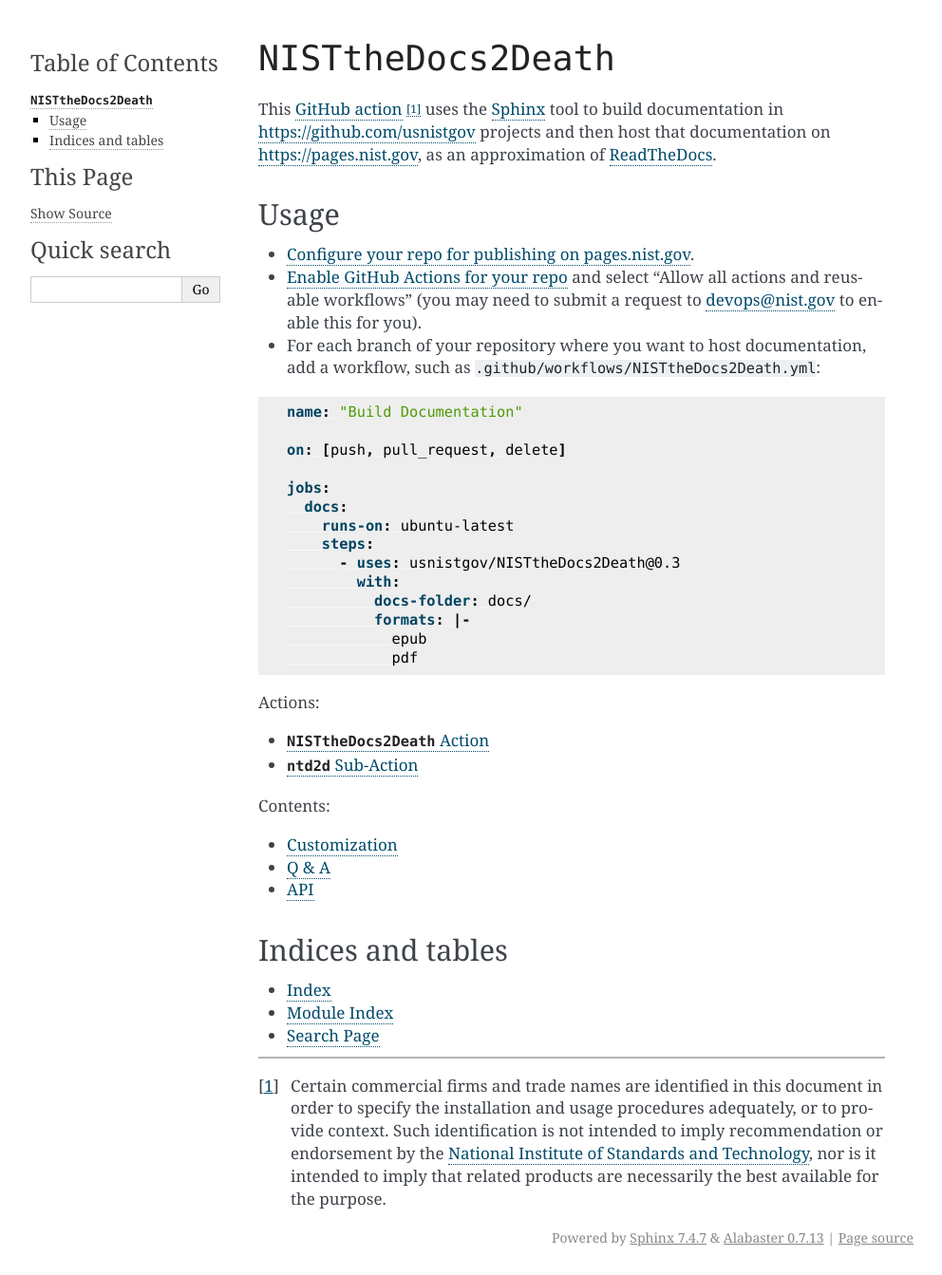
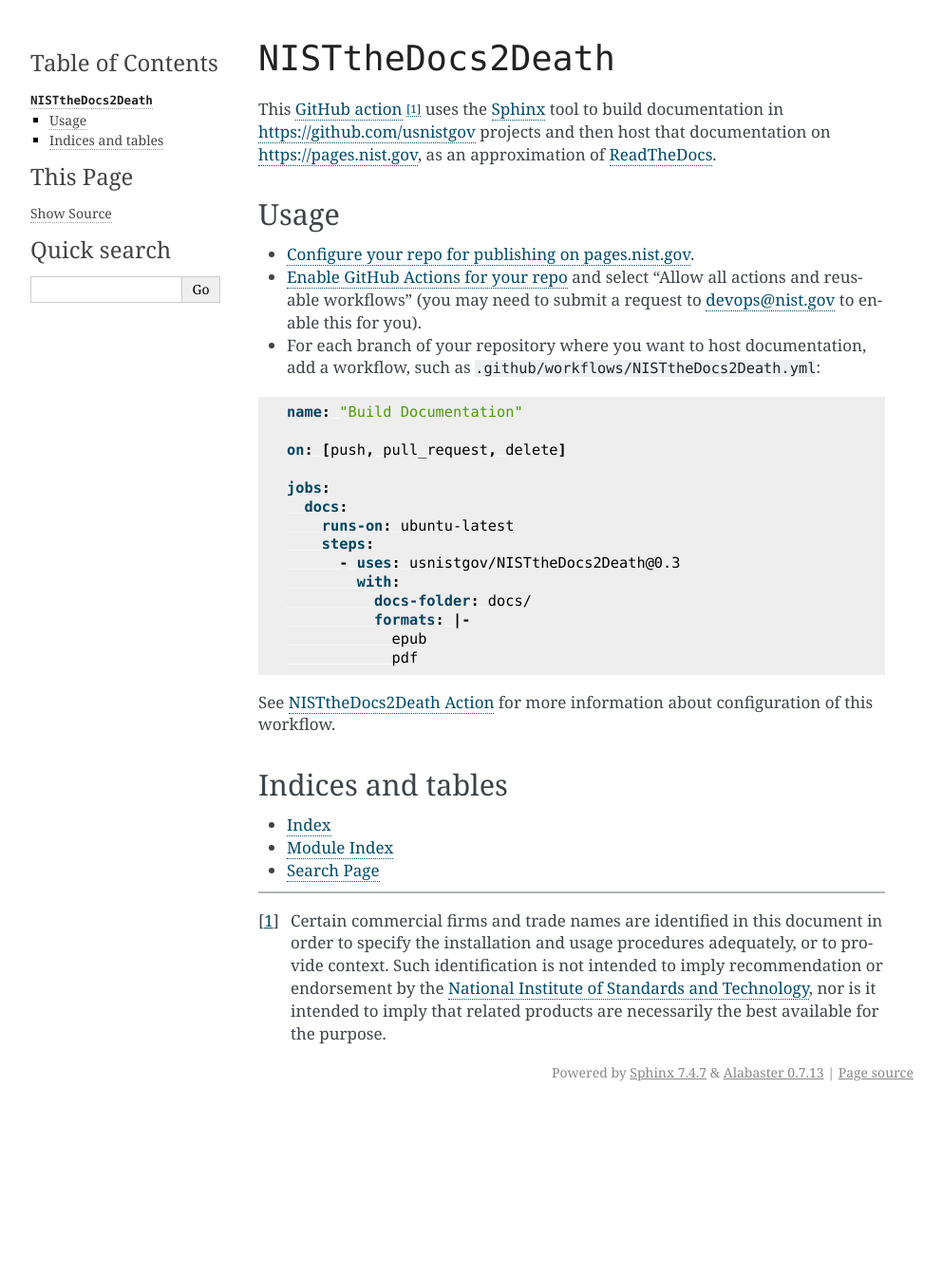
Before and after one commit to usnistgov/Docs4NIST, a Sphinx documentation site: the page built from docs/index.rst, in a window 1280 px wide. Shown: the whole page at 95% size, without its empty margins (148-1140 px from the left). Built offline with Sphinx 7.4.7, drawn with Linux system fonts in a browser that asks for light colours; after the commit the page ends 1169 px from its top, so only the background shows below that.

```diff
--- a/docs/index.rst
+++ b/docs/index.rst
@@ -40,21 +40,25 @@ Usage
                epub
                pdf
 
-.. toctree::
-   :maxdepth: 1
-   :caption: Actions:
-
-   nistthedocs2death
-   ntd2d
-
+See :ref:`NISTTHEDOCS2DEATH` for more information about configuration of
+this workflow.
 
 .. toctree::
    :maxdepth: 1
    :caption: Contents:
+   :hidden:
 
    customization
    QandA
    API
+
+.. toctree::
+   :maxdepth: 1
+   :caption: Actions:
+   :hidden:
+
+   nistthedocs2death
+   ntd2d
 
 
 Indices and tables
```
